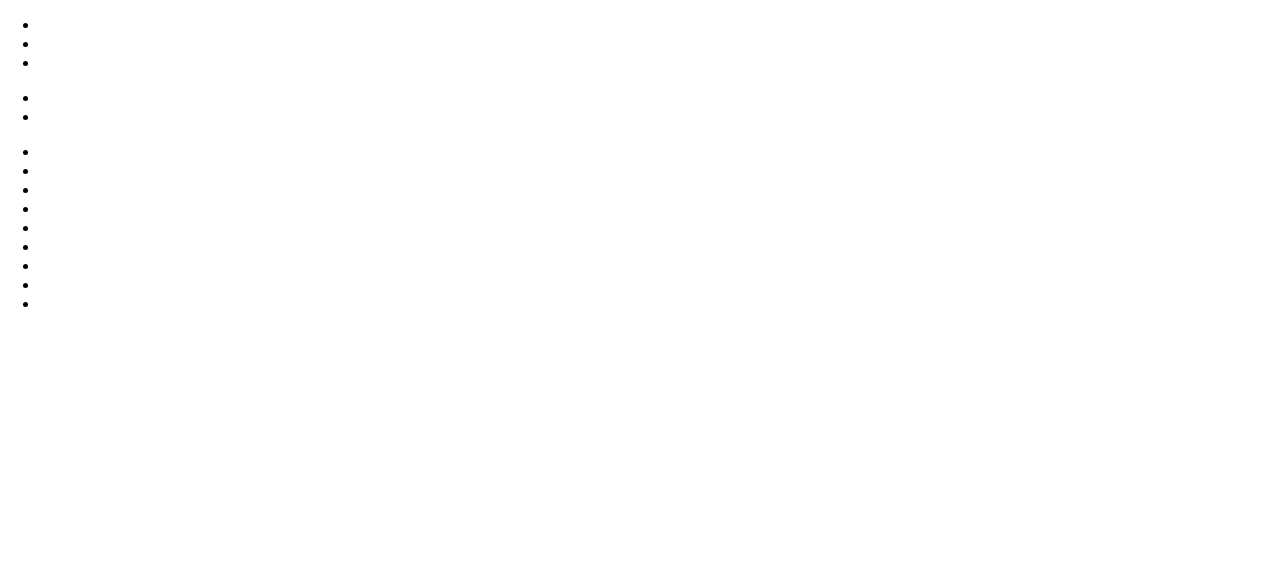
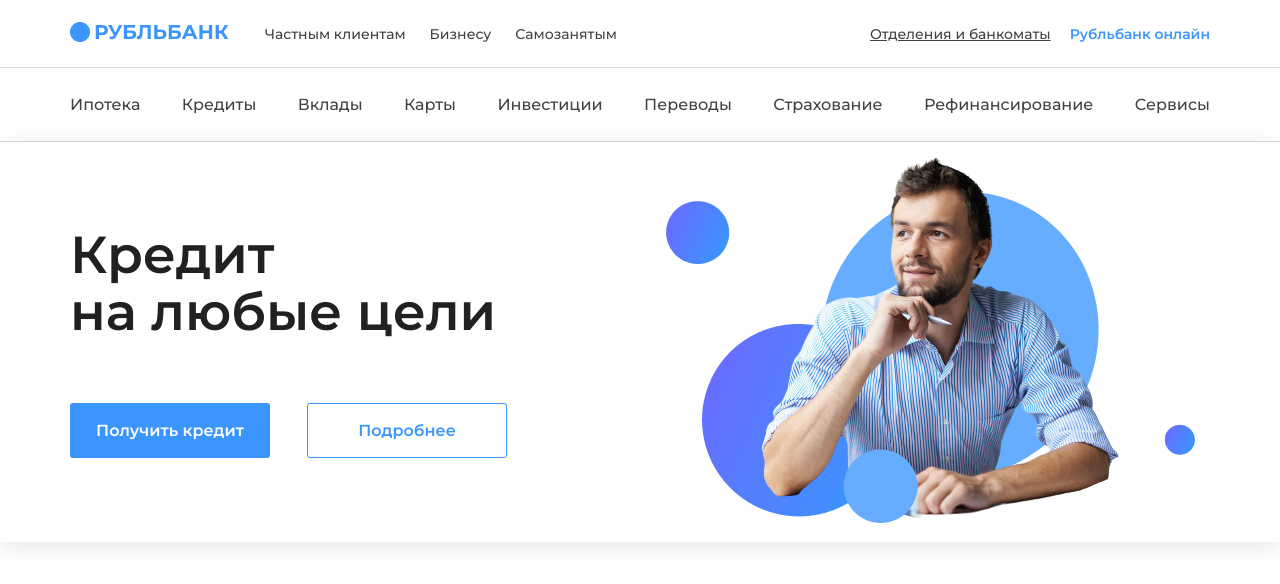
Before and after one commit to isolvar/Base-HTML-and-CSS, a plain HTML site: page Lesson_3_Rubl_bank/ClassWork/index.html in a window 1280 px wide. Drawn offline with Linux system fonts and the light colour scheme.

Commit message:
update for lesson 3

```diff
--- a/Lesson_3_Rubl_bank/ClassWork/index.html
+++ b/Lesson_3_Rubl_bank/ClassWork/index.html
@@ -4,7 +4,7 @@
         <meta charset="UTF-8" />
         <meta http-equiv="X-UA-Compatible" content="IE=edge" />
         <meta name="viewport" content="width=device-width, initial-scale=1.0" />
-    <title>Рубль банк</title>
+        <title>RubleBank</title>
         <link rel="stylesheet" href="./style.css" />
         <link rel="preconnect" href="https://fonts.googleapis.com" />
         <link rel="preconnect" href="https://fonts.gstatic.com" crossorigin />
@@ -19,16 +19,18 @@
             <div class="header-top">
                 <div class="container">
                     <div class="header-top-info">
-            <div class="logo"></div>
+                        <div class="logo">
+                            <img src="./pictures/logo.png" alt="Rublebank Logo">
+                        </div>
                         <nav class="top-menu">
-              <ul class="top-menu-list-left">
-                <li><a href=""></a></li>
-                <li><a href=""></a></li>
-                <li><a href=""></a></li>
+                            <ul class="top-menu-list list-left">
+                                <li><a href="">Частным клиентам</a></li>
+                                <li><a href="">Бизнесу</a></li>
+                                <li><a href="">Самозанятым</a></li>
                             </ul>
-              <ul class="top-menu-list-right">
-                <li><a href=""></a></li>
-                <li><a href=""></a></li>
+                            <ul class="top-menu-list list-right">
+                                <li><a href="">Отделения и банкоматы</a></li>
+                                <li class="list-blue1"><a href=""><span class="list-blue">Рубльбанк онлайн</span></a></li>
                             </ul>
                         </nav>
                     </div>
@@ -38,19 +40,34 @@
                 <div class="container">
                     <nav class="main-menu">
                         <ul class="main-menu-list">
-              <li><a href=""></a></li>
-              <li><a href=""></a></li>
-              <li><a href=""></a></li>
-              <li><a href=""></a></li>
-              <li><a href=""></a></li>
-              <li><a href=""></a></li>
-              <li><a href=""></a></li>
-              <li><a href=""></a></li>
-              <li><a href=""></a></li>
+                            <li><a href="">Ипотека</a></li>
+                            <li><a href="">Кредиты</a></li>
+                            <li><a href="">Вклады</a></li>
+                            <li><a href="">Карты</a></li>
+                            <li><a href="">Инвестиции</a></li>
+                            <li><a href="">Переводы</a></li>
+                            <li><a href="">Страхование</a></li>
+                            <li><a href="">Рефинансирование</a></li>
+                            <li><a href="">Сервисы</a></li>
                         </ul>
                     </nav>
                 </div>
             </div>
         </header>
+        <!-- Banner -->
+        <div class="main-banner">
+            <div class="container">
+                <div class="main-banner-info">
+                    <div class="banner-offer">
+                        <div class="banner-offer-text">Кредит <br>на любые цели</div>
+                        <div class="banner-buttons">
+                            <a href="" class="btn btn-primary">Получить кредит</a>
+                            <a href="" class="btn btn-secondary">Подробнее</a>
+                        </div>
+                    </div>
+                    <img src="./pictures/banner_picture.png" alt="">
+                </div>
+            </div>
+        </div>
     </body>
 </html>
--- a/Lesson_3_Rubl_bank/ClassWork/style.css
+++ b/Lesson_3_Rubl_bank/ClassWork/style.css
@@ -1,4 +1,134 @@
 body {
-    font-family: 'Montserrat', sans-serif;
+    font-family: "Montserrat", sans-serif;
     margin: 0;
 }
+
+ul {
+    margin: 0;
+    padding: 0;
+    list-style: none;
+}
+
+.btn {
+    width: 200px;
+    height: 55px;
+
+    font-size: 16px;
+    font-weight: 600;
+    border-radius: 3px;
+    text-decoration: none;
+
+    display: flex;
+    justify-content: center;
+    align-items: center;
+
+    box-sizing: border-box;
+}
+
+.banner-buttons {
+    display: flex;
+    justify-content: space-between;
+
+    width: 437px;
+}
+
+.btn-primary {
+ background-color: #3A95FF;
+ color: #fff;
+}
+
+.btn-secondary {
+    border: 1px solid #3A95FF;
+    color: #3A95FF;
+}
+
+.container {
+    width: 1140px;
+    margin: 0 auto;
+}
+
+.header-top {
+    border-bottom: 1px solid #dedede;
+}
+
+.header-top-info {
+    height: 67px;
+    display: flex;
+    justify-content: space-between;
+    align-items: center;
+}
+
+.top-menu {
+    width: 945px;
+    display: flex;
+    justify-content: space-between;
+}
+
+.top-menu-list {
+    display: flex;
+    justify-content: space-between;
+    font-size: 14px;
+    font-weight: 500;
+}
+
+.top-menu-list a {
+    color: #424242;
+}
+
+.list-left {
+    width: 352px;
+}
+
+.list-left a {
+    width: 352px;
+    text-decoration: none;
+}
+
+.list-right {
+    width: 340px;
+}
+.list-blue {
+    color: #3A95FF;
+    font-weight: 600;
+    text-decoration: none;
+}
+
+.list-blue1 a {
+    text-decoration: none;
+}
+
+.header-bottom {
+    border-bottom: 1px solid #dedede;
+}
+
+.main-menu-list {
+    height: 73px;
+    display: flex;
+    justify-content: space-between;
+    align-items: center;
+}
+
+.main-menu-list a {
+    text-decoration: none;
+    font-size: 16px;
+    font-weight: 500;
+    color: #424242;
+}
+
+.main-banner {
+    box-shadow: 0px 4px 20px rgba(0, 0, 0, 0.1);
+}
+
+.main-banner-info {
+    display: flex;
+    justify-content: space-between;
+    align-items: center;
+}
+
+.banner-offer-text {
+    font-weight: 600;
+    font-size: 52px;
+    line-height: 110%;
+    color: #212121;
+    margin-bottom: 63px;
+}
```
Lines whose indentation alone changed are shown as unchanged.
